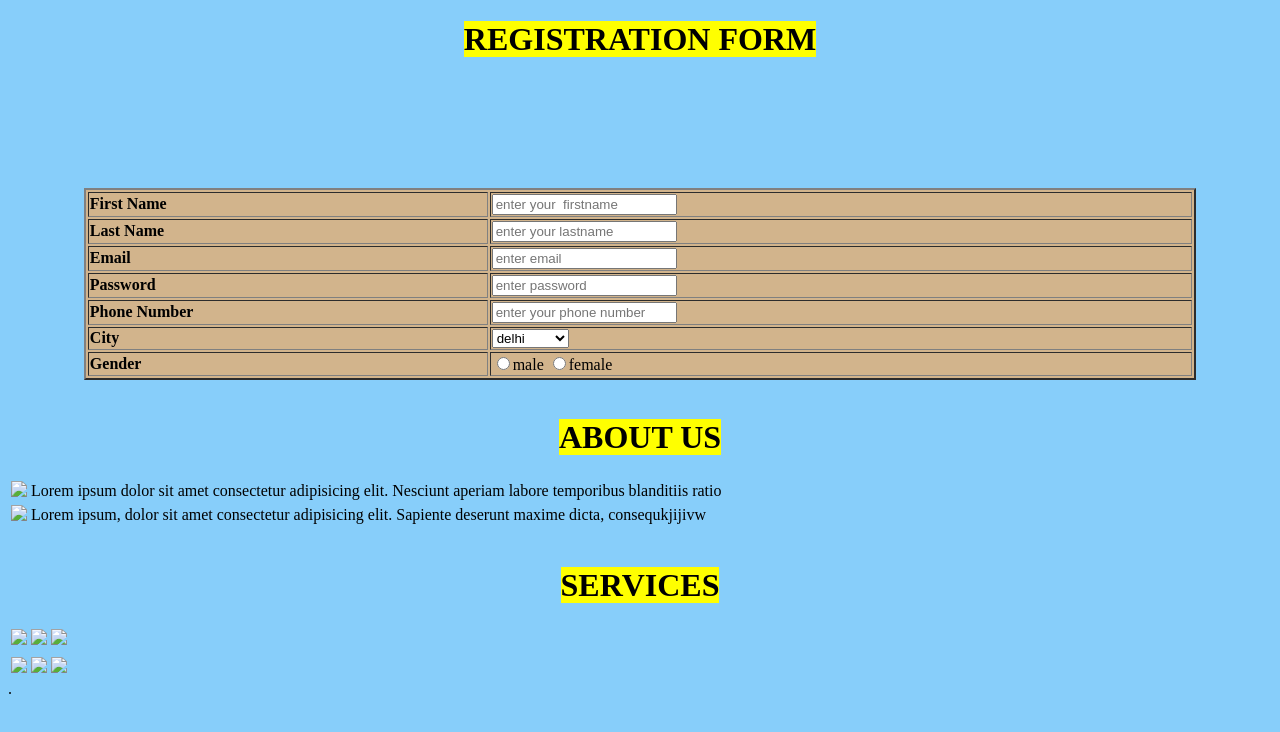
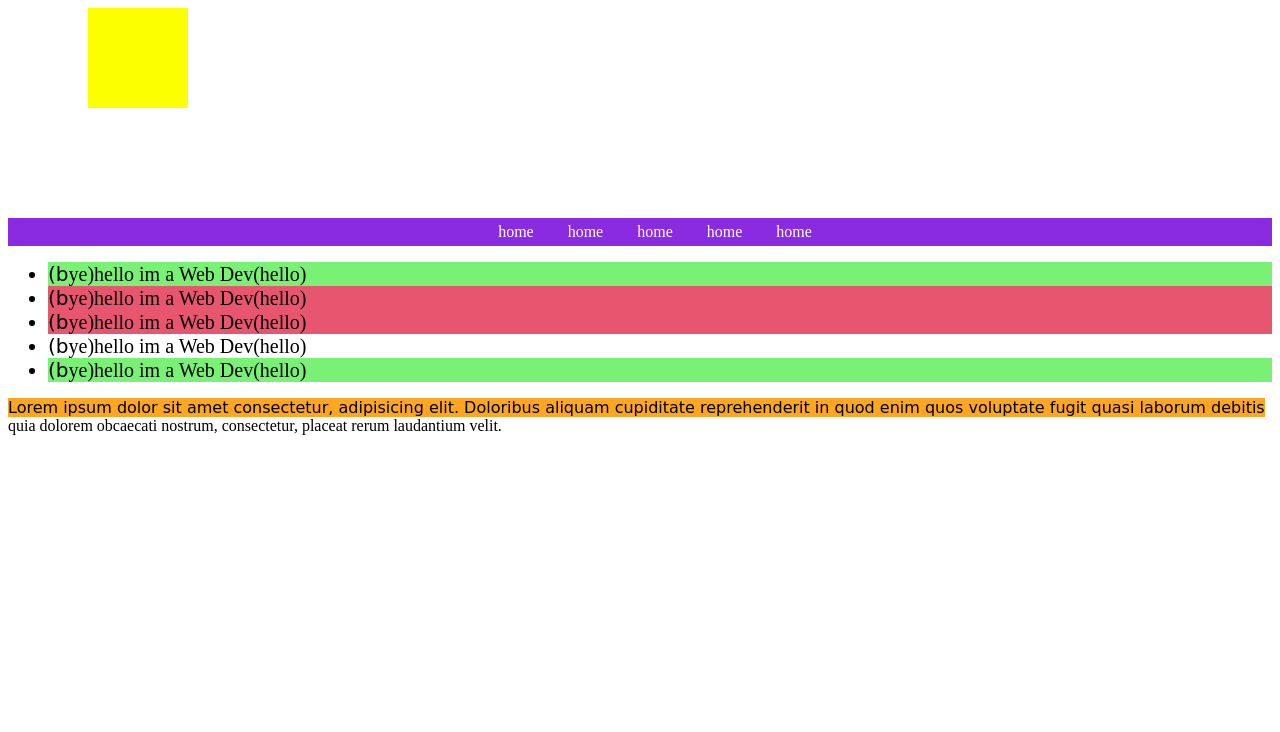
Before and after one commit to akki-singh/classroom.1, a plain HTML site: page index.html in a window 1280 px wide. Drawn offline with Linux system fonts and the light colour scheme.

Commit message:
Add files via upload

```diff
--- a/index.html
+++ b/index.html
@@ -4,110 +4,130 @@
     <meta charset="UTF-8">
     <meta http-equiv="X-UA-Compatible" content="IE=edge">
     <meta name="viewport" content="width=device-width, initial-scale=1.0">
-    <title>Form</title>
+    <title>Document</title>
 </head>
-<body bgcolor="lightskyblue">
-    <h1 align="center" id="contact"><mark>REGISTRATION FORM</mark></h1>
-    <table align="center" width="88%" bgcolor="tan" border="2%">
-<tr>
-   <td> <lable for=""><b> First Name</b></lable></td>
-   <td> <input type="text" placeholder="enter your  firstname" required></td>
-</tr>
-    <br>
 
- <tr>
-    <td> <lable for=""><B> Last Name</B></lable></td>
-    <td> <input type="text" placeholder="enter your lastname" required></td>
-</tr>
-    <br>
-<tr>
-    <td> <label for=""><b>Email</b></label></td>
-    <td><input type="text" placeholder="enter email" required></td>
-</tr>
- <br>
-
- <tr>
-    <td><label for=""><b>Password</b></label></td>
-    <td><input type="password" placeholder="enter password" required></td>
-</tr>
- <br>
-<tr>
-    <td><lable for=""><b>Phone Number</b></lable></td>
-    <td><input type="text" placeholder="enter your phone number" required></td>
-</tr>
- <br>
-<tr>
-    <td><lable for="city"><b>City</b></lable></td>
-    <td><select>
-
-    <option>delhi</option>
-    <option>rajasthan</option>
-    <option>M.P</option>
-    <option>U.P</option>
-    <option>jammu</option>
-    <option>sikkim</option>
-    </select></td>
-</tr>
-
- <br>
-<tr>
-   <td><label for=""><b>Gender</b></label></td>
-   <td><input type="radio" name="gender" value="male">male
-       <input type="radio" name="gender" value="female">female</td>
-</tr>
-</table>
-<br>
-
-<table>
-    <h1 align="center"><mark>ABOUT US</mark></h1>
-
-<tr>
-   <td> <img src="1 img.jpg"> </td>
-   <td> Lorem ipsum dolor sit amet consectetur adipisicing elit. Nesciunt aperiam labore temporibus blanditiis ratio</td>
-</tr>
-<tr>
-    <td> <img src="2 img.jpg"> </td>
-    <td> Lorem ipsum, dolor sit amet consectetur adipisicing elit. Sapiente deserunt maxime dicta, consequkjijivw</td>
-</tr>
-</table>
-<br>
-
-<table>
-<h1  align="center"><mark>SERVICES</mark> </h1>
-
-<tr >
-    <td><img src="3ing.jpg"</td>
-    <td><img src="3ing.jpg"</td>
-    <td><img src="3ing.jpg"</td>
-</tr>
-<td>
-
-<tr>
-   <td><img src="3ing.jpg"</td>
-    <td><img src="3ing.jpg"</td>
-    <td><img src="3ing.jpg"</td>
-</tr>
-</table>
+<style>
 
 
-.
+.japan{
+    height: 200px;
+    width: 200px;
+
+}
+
+.main{
+
+    width: 100px;
+    height: 100px;
+    background-color: rgb(251, 255, 0);
+    border: 2px solid none;
+    margin-left: 40%;
+}
+
+.main:hover{
+    background-color: rgb(255, 0, 0);
+    border-radius: 50%;
+}
+
+
+nav{
+    margin-top: 10px;
+    background-color: blueviolet;
+    padding: 5px 5px;
+    text-align: center;
+}
+
+a{
+    color: white;
+    text-decoration: none;
+    margin-left: 30px;
+
+}
+
+
+a:hover{
+    background-color: white;
+ color: blueviolet;
+}
+
+li{
+    font-size: 20px;
+}
+
+
+li::first-letter{
+    font-family: cursive;
+
+}
+
+
+li:first-child{
+    background-color: aqua;
+}
+
+
+li:last-child{
+    background-color: blueviolet;
+}
+
+
+li::after{
+    content:"(hello)";
+}
+
+li::before{
+    content:"(bye)";
+}
+
+
+p::first-line{
+    background-color: rgb(252, 166, 36);
+   font-family: cursive;
+}
+
+
+li:nth-child(odd){
+    background-color: rgb(121, 241, 117);
+}
+
+li:nth-child(2),li:nth-child(3){
+    background-color: rgb(231, 86, 110);
+}
+
+
+</style>
+
+<body>
+<div class="japan">
+
+    <div class="main"></div>
+</div>
+
+<nav>
+<a href="">home</a>
+<a href="">home</a>
+<a href="">home</a>
+<a href="">home</a>
+<a href="">home</a>
 
 
 
+</nav>
+
+<ul>
+
+<li>hello im a Web Dev</li>
+<li>hello im a Web Dev</li>
+<li>hello im a Web Dev</li>
+<li>hello im a Web Dev</li>
+<li>hello im a Web Dev</li>
+</ul>
 
 
-
-
-
-
-
-
-
-
-
-
-
-
+<p>
+    Lorem ipsum dolor sit amet consectetur, adipisicing elit. Doloribus aliquam cupiditate reprehenderit in quod enim quos voluptate fugit quasi laborum debitis quia dolorem obcaecati nostrum, consectetur, placeat rerum laudantium velit.
+</p>
 
 
 </body>
```
Also changed, not shown: i dex.html (added, +60 -0 lines), css5.html (line endings or trailing spaces).
